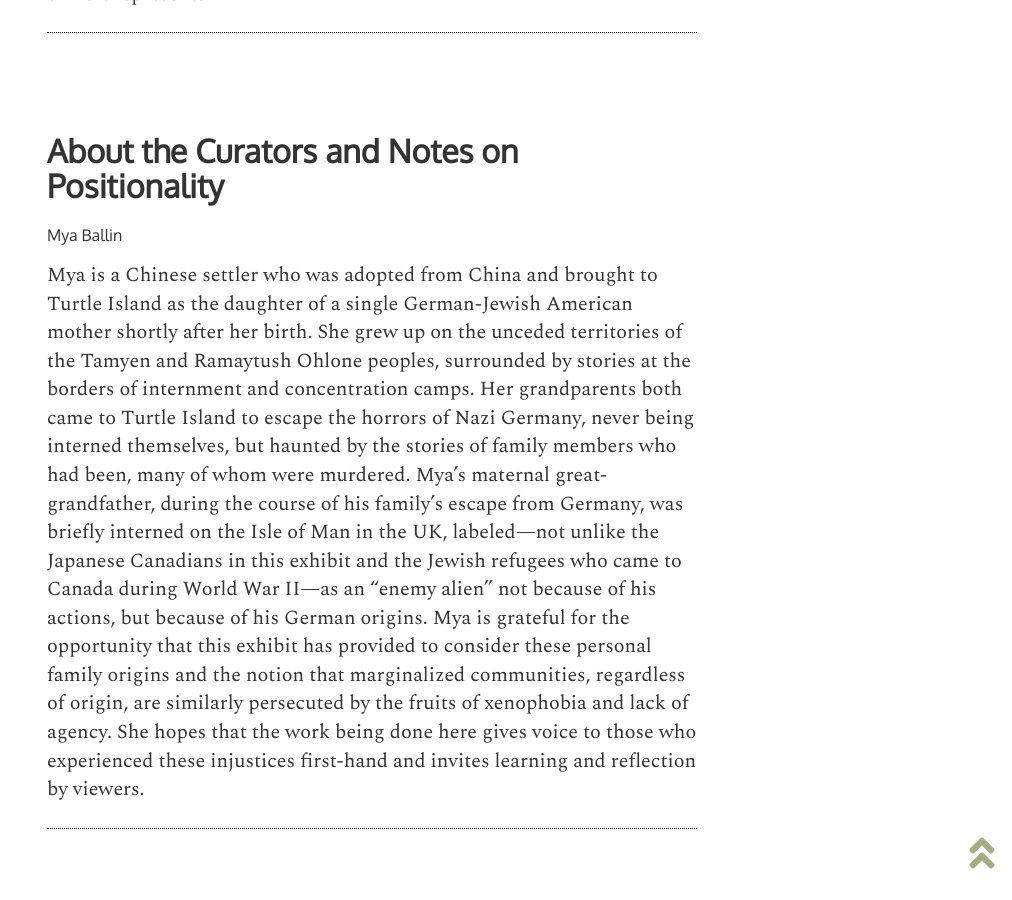
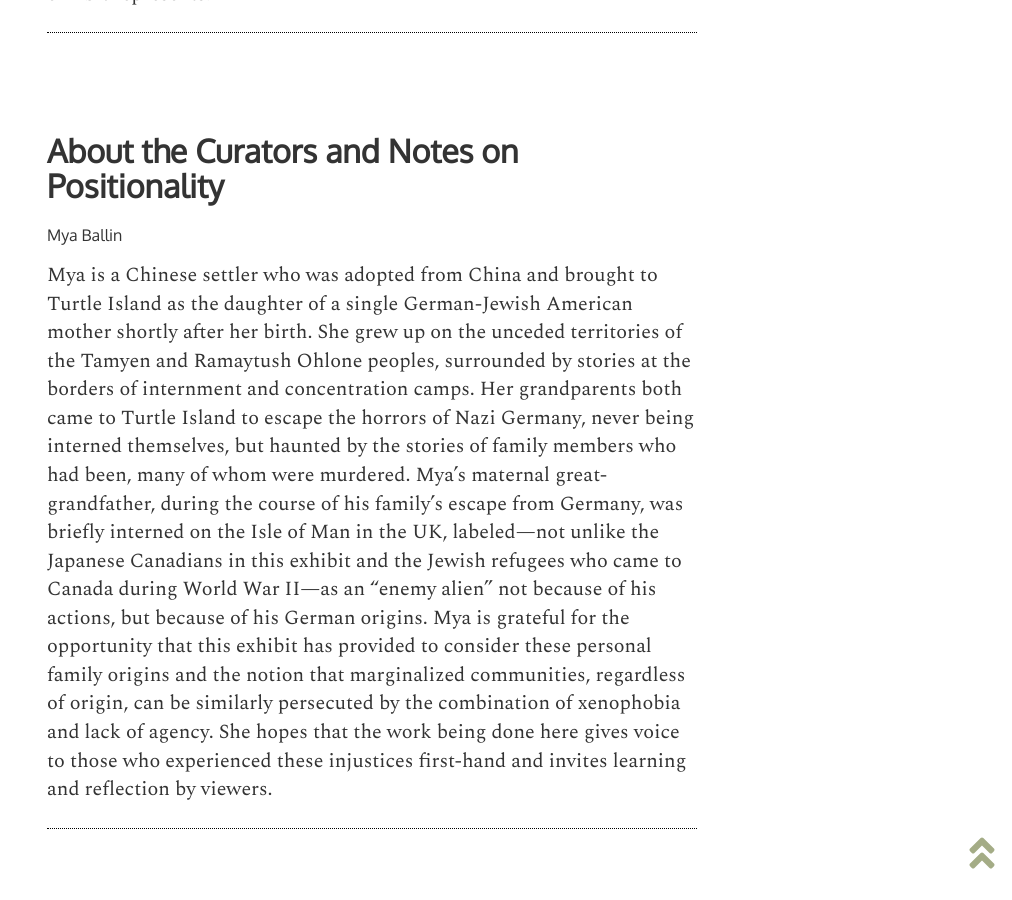
Before and after one commit to ubc-library-rbsc/gillis-2021, a Jekyll site: the page built from pages/about.md, in a window 1280 px wide and 900 px high, scrolled down 3082 px. Shown: the whole window, without its empty margins (268-1280 px from the left). Built offline with Jekyll 4.4.1, drawn with Linux system fonts in a browser that asks for light colours.

Commit message:
Update about.md

```diff
--- a/pages/about.md
+++ b/pages/about.md
@@ -48,7 +48,7 @@
 ## About the Curators and Notes on Positionality
 
 <h6>Mya Ballin</h6>
-Mya is a Chinese settler who was adopted from China and brought to Turtle Island as the daughter of a single German-Jewish American mother shortly after her birth. She grew up on the unceded territories of the Tamyen and Ramaytush Ohlone peoples, surrounded by stories at the borders of internment and concentration camps. Her grandparents both came to Turtle Island to escape the horrors of Nazi Germany, never being interned themselves, but haunted by the stories of family members who had been, many of whom were murdered. Mya’s maternal great-grandfather, during the course of his family’s escape from Germany, was briefly interned on the Isle of Man in the UK, labeled—not unlike the Japanese Canadians in this exhibit and the Jewish refugees who came to Canada during World War II—as an “enemy alien” not because of his actions, but because of his German origins. Mya is grateful for the opportunity that this exhibit has provided to consider these personal family origins and the notion that marginalized communities, regardless of origin, are similarly persecuted by the fruits of xenophobia and lack of agency. She hopes that the work being done here gives voice to those who experienced these injustices first-hand and invites learning and reflection by viewers.
+Mya is a Chinese settler who was adopted from China and brought to Turtle Island as the daughter of a single German-Jewish American mother shortly after her birth. She grew up on the unceded territories of the Tamyen and Ramaytush Ohlone peoples, surrounded by stories at the borders of internment and concentration camps. Her grandparents both came to Turtle Island to escape the horrors of Nazi Germany, never being interned themselves, but haunted by the stories of family members who had been, many of whom were murdered. Mya’s maternal great-grandfather, during the course of his family’s escape from Germany, was briefly interned on the Isle of Man in the UK, labeled—not unlike the Japanese Canadians in this exhibit and the Jewish refugees who came to Canada during World War II—as an “enemy alien” not because of his actions, but because of his German origins. Mya is grateful for the opportunity that this exhibit has provided to consider these personal family origins and the notion that marginalized communities, regardless of origin, can be similarly persecuted by the combination of xenophobia and lack of agency. She hopes that the work being done here gives voice to those who experienced these injustices first-hand and invites learning and reflection by viewers.
 
 
 ## Acknowledgements
```
